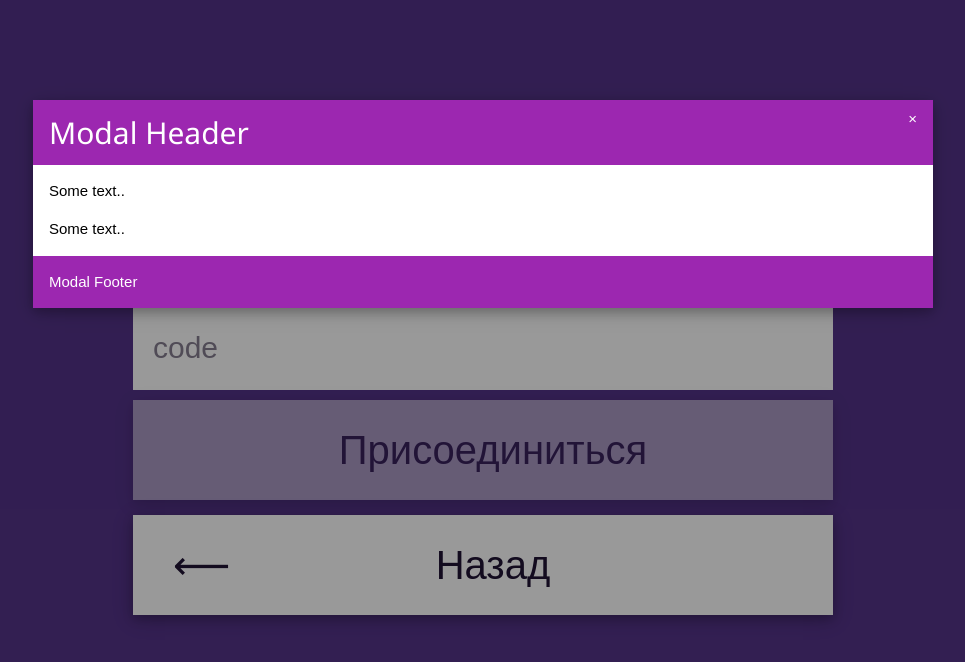
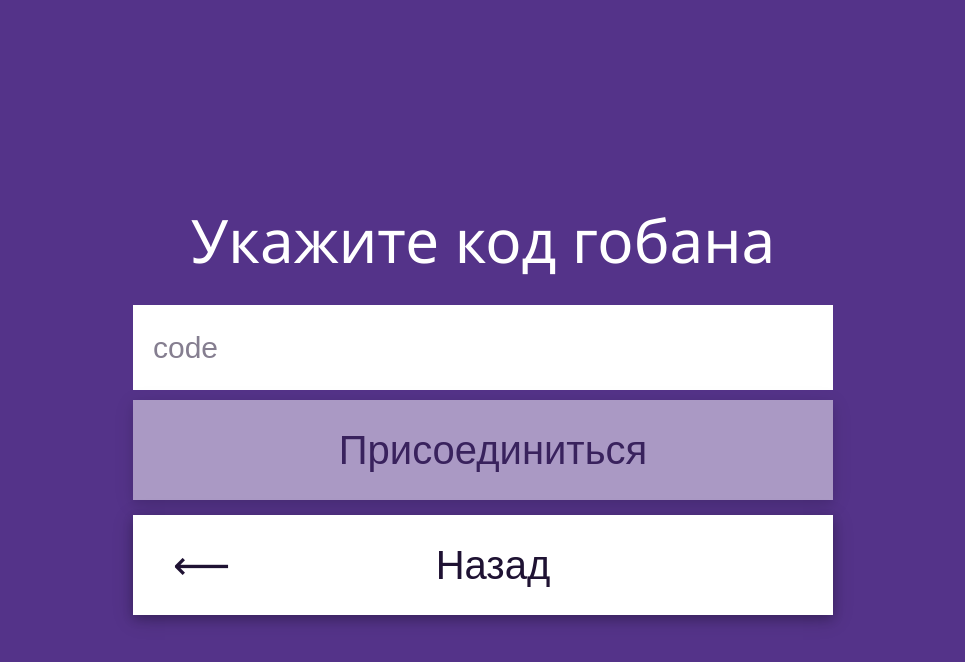
Before and after one commit to dudosyka/goAssistant, a Vue app: page /closegame/joingame in a window 1280 px wide. Shown: the top 662 px of the page, without its empty margins (157-1122 px from the left). Built offline with nearby package versions, Linux system fonts and the light colour scheme; sample sign-in values are in the browser's storage.

Commit message:
jklhlijgh

```diff
--- a/src/assets/styles/style.css
+++ b/src/assets/styles/style.css
@@ -2,6 +2,7 @@ body {
   margin: 0;
   font-family: sans-serif;
   background-color: #543389;
+  overflow: hidden;
 }
 
 /* transitions */
@@ -164,6 +165,7 @@ body {
   background: #fff;
   padding: 20px;
   margin: 0;
+  font-size: 30px;
 }
 /* End patters */
 
--- a/src/views/JoinToCloseGame.vue
+++ b/src/views/JoinToCloseGame.vue
@@ -8,22 +8,18 @@
         <router-link class="button full-width w3-button w3-card-4 tr w3-hover-white back-button" to="/closegame">Назад</router-link>
       </div>
     </article>
-    <div style="display: block" class="w3-modal" v-show="modal">
-      <div class="w3-modal-content w3-animate-top w3-card-4">
-        <header class="w3-container w3-purple">
-          <span @click="modal = false"
-          class="w3-button w3-display-topright">&times;</span>
-          <h2>Modal Header</h2>
-        </header>
-        <div class="w3-container">
-          <p>Some text..</p>
-          <p>Some text..</p>
+    <transition name="top-fade">
+      <aside class="modal_bg" v-show="modal">
+        <div class="modal">
+          <header class="modal">
+            <h1 class="modal">Error</h1>
+            <span></span>
+            <button class="modal-close" @click="modal = false">❌</button>
+          </header>
+          <p class="modal">Ошибка подключения</p>
         </div>
-        <footer class="w3-container w3-purple">
-          <p>Modal Footer</p>
-        </footer>
-      </div>
-    </div>
+      </aside>
+    </transition>
   </main>
 </template>
 
@@ -33,7 +29,7 @@
     data() {
       return {
         code: "",
-        modal: true,
+        modal: false,
       }
     },
     components: {
```
Also changed, not shown: src/components/modal.vue (added).
